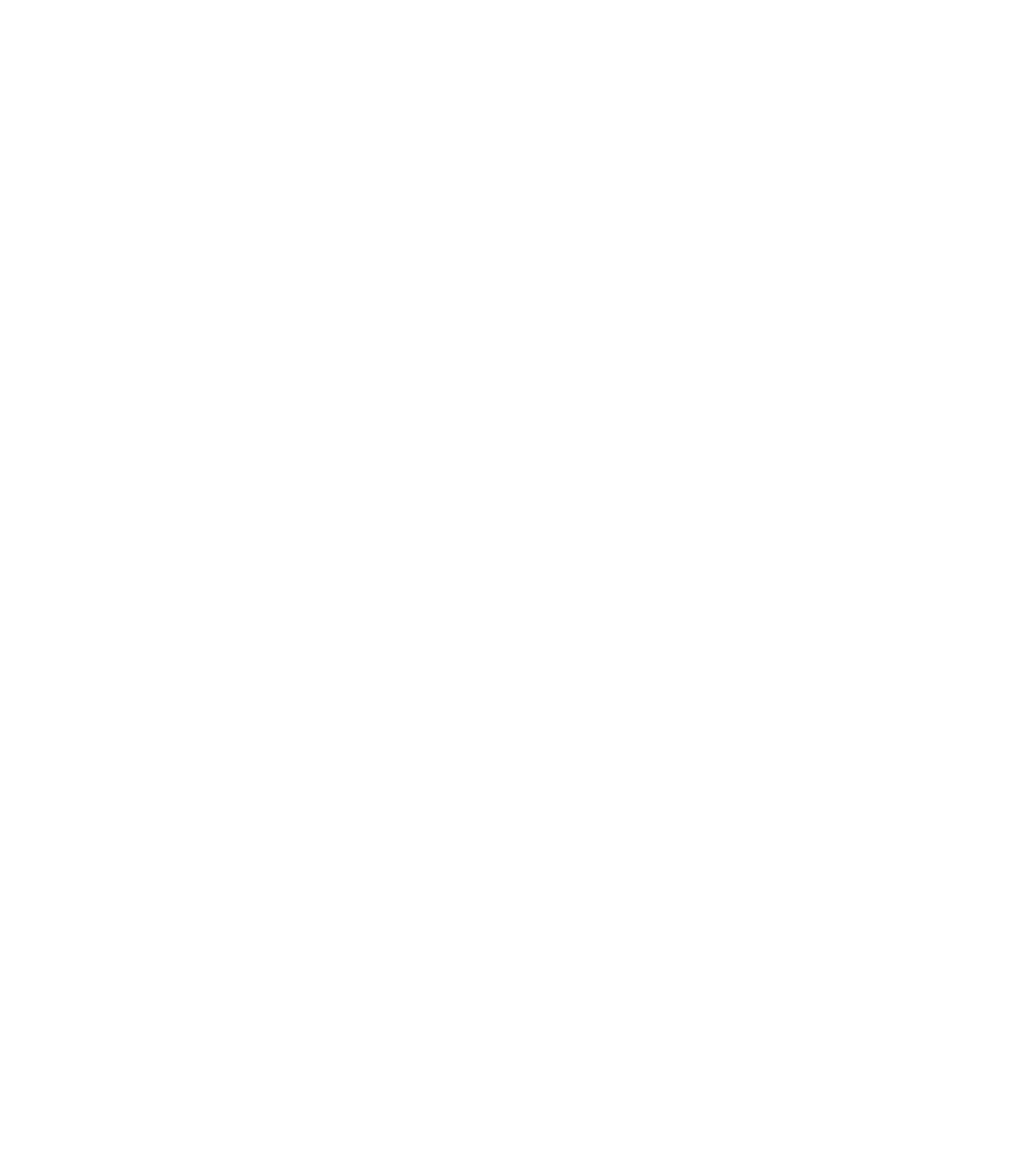
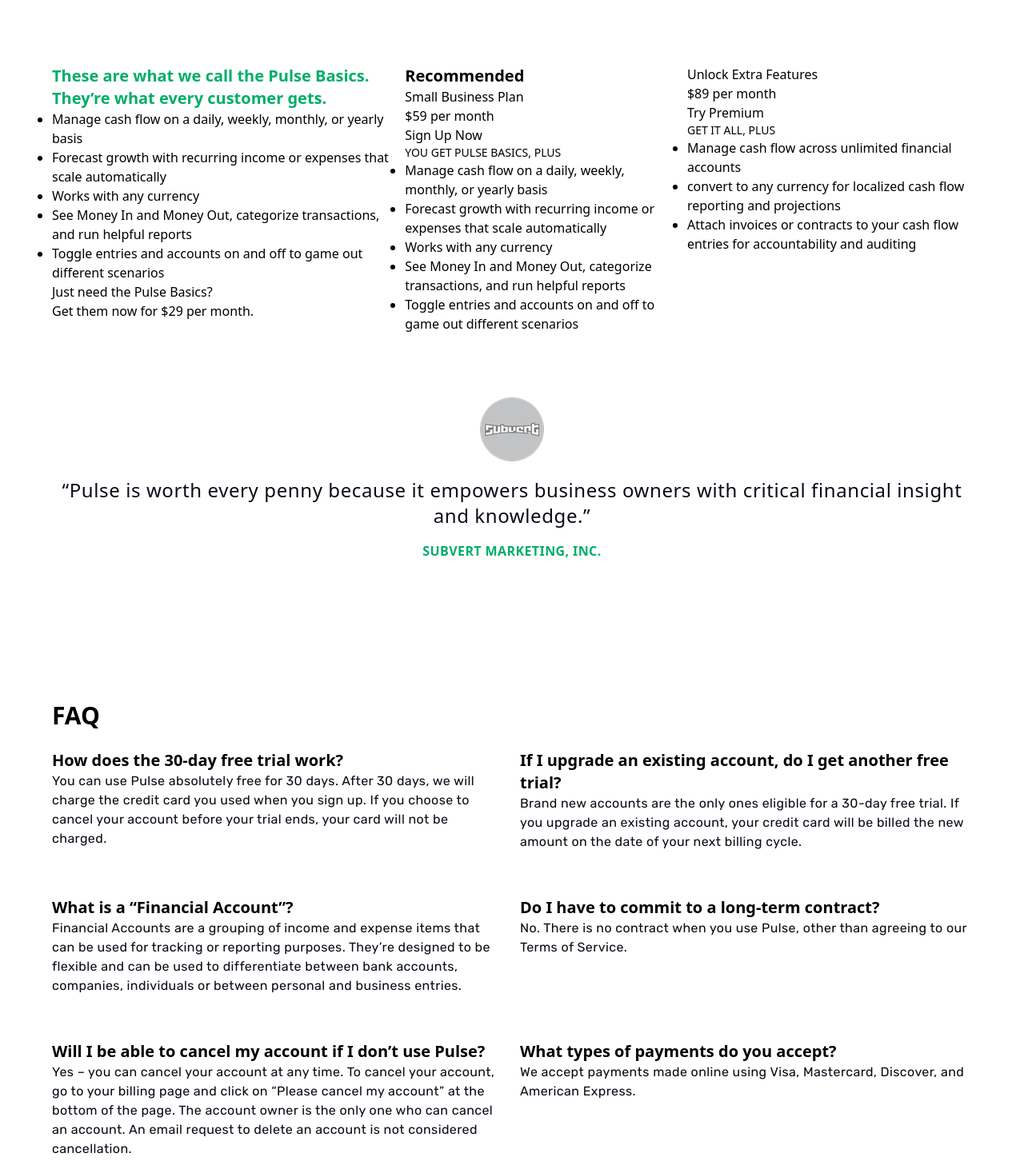
Before and after one commit to gaqlaxy/Level1, a React (Vite) app in the folder Pulse/: page / in a window 1280 px wide. Shown: the part 328-1790 px from the top of the page at 80% size. Before the commit the page ends 800 px from the top, so only its background shows below. Built offline with nearby package versions, Linux system fonts and the light colour scheme.

Commit message:
Added Footer

```diff
--- a/Pulse/src/App.jsx
+++ b/Pulse/src/App.jsx
@@ -1,12 +1,20 @@
 import React from "react";
 import Navbar from "./Navbar";
 import Herosection from "./Herosection";
+import Pricing from "./Pricing";
+import Testimonials from "./Testimonials";
+import Faq from "./Faq";
+import Footer from "./Footer";
 
 export default function App() {
   return (
     <div className="max-w-[1150px] mx-auto ">
       <Navbar />
       <Herosection />
+      <Pricing />
+      <Testimonials />
+      <Faq />
+      <Footer />
     </div>
   );
 }
--- /dev/null
+++ b/Pulse/src/Faq.jsx
@@ -0,0 +1,82 @@
+import React from "react";
+
+export default function Faq() {
+  return (
+    <>
+      <div className="mt-7 mb-14">
+        <h1 className="text-3xl font-extrabold mb-6">FAQ</h1>
+
+        <div className="grid grid-cols-2 gap-y-14 gap-x-5">
+          <div className="faq1">
+            <h3 className="text-xl font-bold ">
+              How does the 30-day free trial work?
+            </h3>
+            <p className="text-[#080c16] font-rubik tracking-wide">
+              You can use Pulse absolutely free for 30 days. After 30 days, we
+              will charge the credit card you used when you sign up. If you
+              choose to cancel your account before your trial ends, your card
+              will not be charged.
+            </p>
+          </div>
+
+          <div className="faq2">
+            <h3 className="text-xl font-bold">
+              If I upgrade an existing account, do I get another free trial?
+            </h3>
+            <p className="text-[#080c16] font-rubik tracking-wide">
+              Brand new accounts are the only ones eligible for a 30-day free
+              trial. If you upgrade an existing account, your credit card will
+              be billed the new amount on the date of your next billing cycle.
+            </p>
+          </div>
+
+          <div className="faq3">
+            <h3 className="text-xl font-bold">
+              What is a “Financial Account”?
+            </h3>
+            <p className="text-[#080c16] font-rubik tracking-wide">
+              Financial Accounts are a grouping of income and expense items that
+              can be used for tracking or reporting purposes. They’re designed
+              to be flexible and can be used to differentiate between bank
+              accounts, companies, individuals or between personal and business
+              entries.
+            </p>
+          </div>
+
+          <div className="faq4">
+            <h3 className="text-xl font-bold">
+              Do I have to commit to a long-term contract?
+            </h3>
+            <p className="text-[#080c16] font-rubik tracking-wide">
+              No. There is no contract when you use Pulse, other than agreeing
+              to our Terms of Service.
+            </p>
+          </div>
+
+          <div className="faq5">
+            <h3 className="text-xl font-bold">
+              Will I be able to cancel my account if I don’t use Pulse?
+            </h3>
+            <p className="text-[#080c16] font-rubik tracking-wide">
+              Yes – you can cancel your account at any time. To cancel your
+              account, go to your billing page and click on “Please cancel my
+              account” at the bottom of the page. The account owner is the only
+              one who can cancel an account. An email request to delete an
+              account is not considered cancellation.
+            </p>
+          </div>
+
+          <div className="faq6">
+            <h3 className="text-xl font-bold">
+              What types of payments do you accept?
+            </h3>
+            <p className="text-[#080c16] font-rubik tracking-wide">
+              We accept payments made online using Visa, Mastercard, Discover,
+              and American Express.
+            </p>
+          </div>
+        </div>
+      </div>
+    </>
+  );
+}
--- /dev/null
+++ b/Pulse/src/Footer.jsx
@@ -0,0 +1,9 @@
+import React from "react";
+
+export default function Footer() {
+  return (
+    <>
+      <footer></footer>
+    </>
+  );
+}
--- /dev/null
+++ b/Pulse/src/Pricing.jsx
@@ -0,0 +1,93 @@
+import React from "react";
+
+export default function Pricing() {
+  return (
+    <>
+      <div className="pricing-section flex mt-20 gap-5">
+        <div className="pricing-1">
+          <div className="heading">
+            <p className="font-bold text-pulsegreen text-xl">
+              These are what we call the Pulse Basics. They’re what every
+              customer gets.
+            </p>
+          </div>
+          <div className="content">
+            <ul className="list-disc">
+              <li>
+                Manage cash flow on a daily, weekly, monthly, or yearly basis
+              </li>
+              <li>
+                Forecast growth with recurring income or expenses that scale
+                automatically
+              </li>
+              <li>Works with any currency</li>
+              <li>
+                See Money In and Money Out, categorize transactions, and run
+                helpful reports
+              </li>
+              <li>
+                Toggle entries and accounts on and off to game out different
+                scenarios
+              </li>
+            </ul>
+            <p>Just need the Pulse Basics?</p>
+            <p>
+              <span>Get them now</span> for $29 per month.
+            </p>
+          </div>
+        </div>
+        <div className="pricing-2">
+          <p className="font-bold text-xl">Recommended</p>
+          <div className="heading">
+            <h2>Small Business Plan</h2>
+          </div>
+          <p className="pricing-price">$59 per month</p>
+          <a href="">Sign Up Now</a>
+          <p className="uppercase text-sm">You get pulse basics, plus</p>
+          <div className="content">
+            <ul className="list-disc">
+              <li>
+                Manage cash flow on a daily, weekly, monthly, or yearly basis
+              </li>
+              <li>
+                Forecast growth with recurring income or expenses that scale
+                automatically
+              </li>
+              <li>Works with any currency</li>
+              <li>
+                See Money In and Money Out, categorize transactions, and run
+                helpful reports
+              </li>
+              <li>
+                Toggle entries and accounts on and off to game out different
+                scenarios
+              </li>
+            </ul>
+          </div>
+        </div>
+        <div className="pricing-3">
+          <div className="heading">
+            <h2>Unlock Extra Features</h2>
+          </div>
+          <p className="pricing-price">$89 per month</p>
+          <a href="">Try Premium</a>
+          <p className="uppercase text-sm">Get it all, plus</p>
+          <div className="content">
+            <ul className="list-disc">
+              <li>Manage cash flow across unlimited financial accounts</li>
+              <li>
+                convert to any currency for localized cash flow reporting and
+                projections
+              </li>
+
+              <li>
+                Attach invoices or contracts to your cash flow entries for
+                accountability and auditing
+              </li>
+            </ul>
+          </div>
+        </div>
+      </div>
+    </>
+  );
+}
--- /dev/null
+++ b/Pulse/src/Testimonials.jsx
@@ -0,0 +1,22 @@
+import React from "react";
+
+export default function Testimonials() {
+  return (
+    <>
+      <div className="testimonials flex flex-col items-center mt-20 gap-5 mb-44">
+        <div className="">
+          <img src="/subvert-avatar.png" alt="" />
+        </div>
+        <div className="testimonial-content text-center">
+          <p className="text-2xl tracking-wide text-[#080c16]">
+            “Pulse is worth every penny because it empowers business owners with
+            critical financial insight and knowledge.”
+          </p>
+          <p className="mt-4 text-base text-pulsegreen font-bold tracking-wide uppercase">
+            Subvert Marketing, Inc.
+          </p>
+        </div>
+      </div>
+    </>
+  );
+}
--- a/Pulse/src/index.css
+++ b/Pulse/src/index.css
@@ -1,4 +1,5 @@
 @import url("https://fonts.googleapis.com/css2?family=Work+Sans:ital,wght@0,100..900;1,100..900&display=swap");
+@import url("https://fonts.googleapis.com/css2?family=Rubik:ital,wght@0,300..900;1,300..900&display=swap");
 @tailwind base;
 @tailwind components;
 @tailwind utilities;
--- a/Pulse/tailwind.config.js
+++ b/Pulse/tailwind.config.js
@@ -8,6 +8,7 @@
       },
       fontFamily: {
         worksans: ["Work Sans", "sans-serif"],
+        rubik: ["Rubik", "sans-serif"],
       },
     },
   },
```
Also changed, not shown: Pulse/public/subvert-avatar.png (added).
